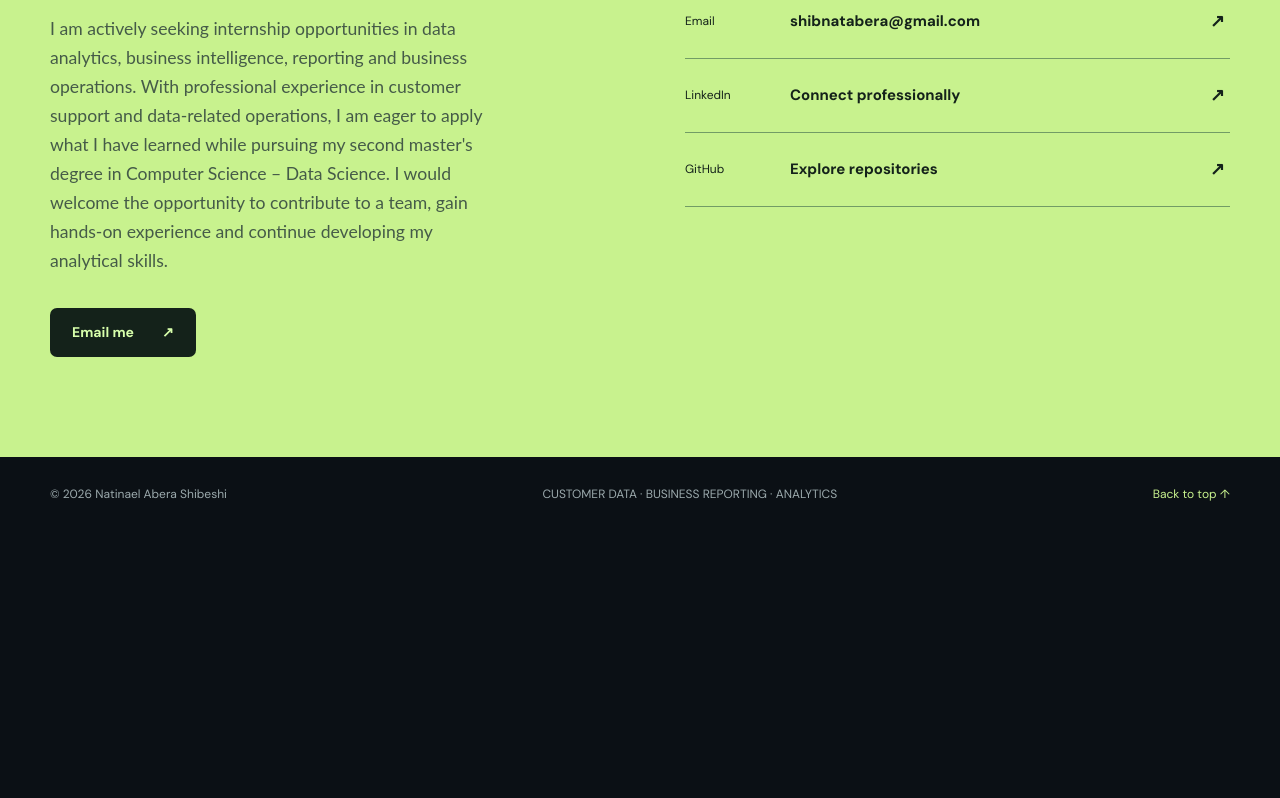
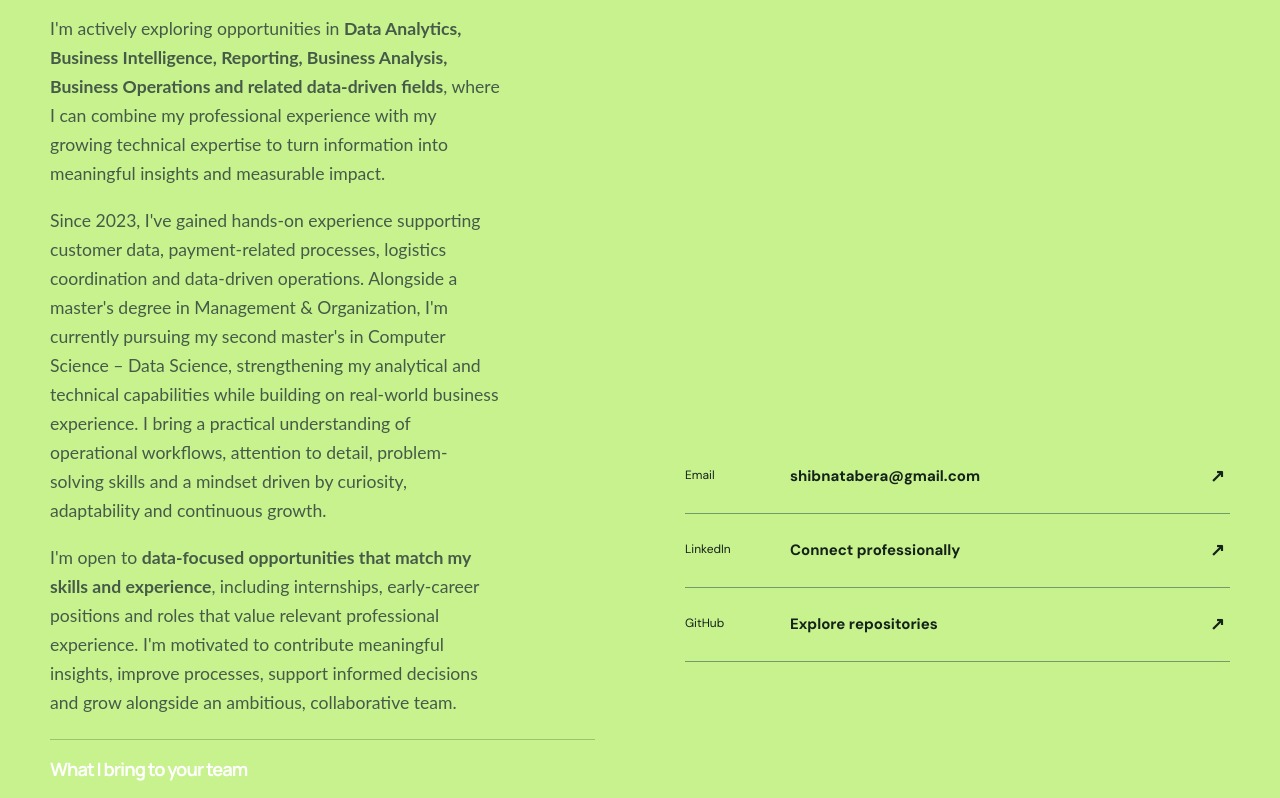
Before and after one commit to natinaelaberashi/portfolio-website, a React (Create React App) app: page / in a window 1280 px wide. Shown: the part 6182-6980 px from the top of the page. Before the commit the page ends 6715 px from the top, so only its background shows below. Built offline with nearby package versions, Linux system fonts and the light colour scheme.

Commit message:
Publish recruiter-focused Let's Connect section while preserving green portfolio design

```diff
--- a/src/App.tsx
+++ b/src/App.tsx
@@ -63,7 +63,13 @@ function App(){
    <a className="text-link" href={github} target="_blank" rel="noopener noreferrer">Explore all GitHub repositories <span aria-hidden="true">↗</span></a>
    </div></section>
    <section className="section education" id="education"><div className="wrap"><p className="kicker">05 — EDUCATION</p><div className="section-head"><h2>Always <em>learning.</em></h2></div><div className="edu-grid"><article><span className="edu-label">2026 — PRESENT</span><h3>Master's in Data Science</h3><p>WSB Merito University · Poland</p><span>In progress</span><p className="edu-desc">Data science studies focused on analytical methods, statistics and practical applications.</p></article><article><span className="edu-label">2017 — 2021</span><h3>Bachelor's in Engineering</h3><p>Addis Ababa University · Ethiopia</p><span>Completed</span><p className="edu-desc">Analytical thinking, mathematics and problem-solving.</p></article><article><span className="edu-label">2021 — 2023</span><h3>MSc Management & Organization</h3><p>Silesian University of Technology · Poland</p><span>Completed</span><p className="edu-desc">Graduate studies in management and organizational practice.</p></article></div></div></section>
-   <section className="contact-section" id="contact"><div className="wrap contact-grid"><div><p className="kicker">06 — LET'S CONNECT</p><h2>Let's turn insight <em>into impact.</em></h2><p>I am actively seeking internship opportunities in data analytics, business intelligence, reporting and business operations. With professional experience in customer support and data-related operations, I am eager to apply what I have learned while pursuing my second master's degree in Computer Science – Data Science. I would welcome the opportunity to contribute to a team, gain hands-on experience and continue developing my analytical skills.</p><a className="primary" href="mailto:shibnatabera@gmail.com">Email me <span aria-hidden="true">↗</span></a></div><div className="contact-links"><a href="mailto:shibnatabera@gmail.com"><span>Email</span><strong>shibnatabera@gmail.com</strong><b aria-hidden="true">↗</b></a><a href="https://www.linkedin.com/in/natinael-abera-shibeshi-8077b826b" target="_blank" rel="noopener noreferrer"><span>LinkedIn</span><strong>Connect professionally</strong><b aria-hidden="true">↗</b></a><a href={github} target="_blank" rel="noopener noreferrer"><span>GitHub</span><strong>Explore repositories</strong><b aria-hidden="true">↗</b></a></div></div></section>
+   <section className="contact-section" id="contact"><div className="wrap contact-grid"><div><p className="kicker">06 — LET'S CONNECT</p><h2>Let's turn insight <em>into impact.</em></h2>
+   <p>I'm actively exploring opportunities in <strong>Data Analytics, Business Intelligence, Reporting, Business Analysis, Business Operations and related data-driven fields</strong>, where I can combine my professional experience with my growing technical expertise to turn information into meaningful insights and measurable impact.</p>
+   <p>Since 2023, I've gained hands-on experience supporting customer data, payment-related processes, logistics coordination and data-driven operations. Alongside a master's degree in Management &amp; Organization, I'm currently pursuing my second master's in Computer Science – Data Science, strengthening my analytical and technical capabilities while building on real-world business experience. I bring a practical understanding of operational workflows, attention to detail, problem-solving skills and a mindset driven by curiosity, adaptability and continuous growth.</p>
+   <p>I'm open to <strong>data-focused opportunities that match my skills and experience</strong>, including internships, early-career positions and roles that value relevant professional experience. I'm motivated to contribute meaningful insights, improve processes, support informed decisions and grow alongside an ambitious, collaborative team.</p>
+   <div style={{borderTop:'1px solid rgba(30,50,15,.25)',borderBottom:'1px solid rgba(30,50,15,.25)',padding:'18px 0',margin:'22px 0'}}><h3 style={{fontSize:'1.15rem',margin:'0 0 14px'}}>What I bring to your team</h3><div style={{display:'grid',gridTemplateColumns:'repeat(2,minmax(0,1fr))',gap:'12px 16px',fontSize:'.93rem'}}>{['Analytical thinking','Ownership & accountability','Strong work ethic','Collaboration & respect','Adaptability & curiosity','Continuous learning'].map(quality=><span key={quality} style={{display:'flex',gap:'8px',alignItems:'flex-start'}}><span aria-hidden="true">✓</span>{quality}</span>)}</div></div>
+   <p>I believe great results come from combining the right mindset with consistent action. I approach every opportunity with professionalism, discipline and initiative—ready to learn, take responsibility, collaborate and deliver work that makes a difference.</p>
+   <p>I'd be delighted to connect and explore how my experience, skills and motivation can add value to your team.</p><a className="primary" href="mailto:shibnatabera@gmail.com">Email me <span aria-hidden="true">↗</span></a></div><div className="contact-links"><a href="mailto:shibnatabera@gmail.com"><span>Email</span><strong>shibnatabera@gmail.com</strong><b aria-hidden="true">↗</b></a><a href="https://www.linkedin.com/in/natinael-abera-shibeshi-8077b826b" target="_blank" rel="noopener noreferrer"><span>LinkedIn</span><strong>Connect professionally</strong><b aria-hidden="true">↗</b></a><a href={github} target="_blank" rel="noopener noreferrer"><span>GitHub</span><strong>Explore repositories</strong><b aria-hidden="true">↗</b></a></div></div></section>
   </main>
   <footer><div className="wrap footer"><span>© {new Date().getFullYear()} Natinael Abera Shibeshi</span><span>CUSTOMER DATA · BUSINESS REPORTING · ANALYTICS</span><a href="#home">Back to top ↑</a></div></footer>
  </div>;
```
